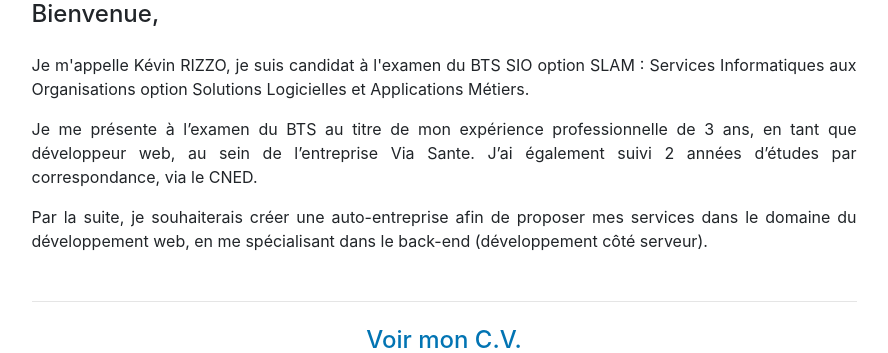
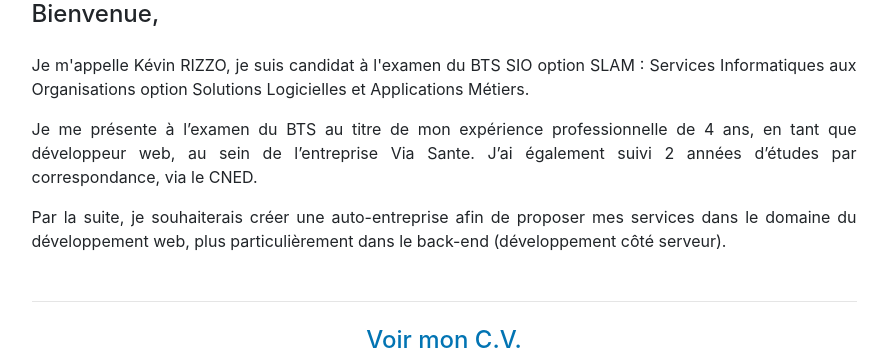
Before and after one commit to rizzok/portfolio-bts-sio, a PHP site: page / in a window 1280 px wide. Shown: the part 283-636 px from the top of the page, without its empty margins (196-1084 px from the left). Run offline with PHP 8.4, Linux system fonts and the light colour scheme; some libraries are stand-ins or nearby versions.

Commit message:
modif accueil

```diff
--- a/index.php
+++ b/index.php
@@ -14,8 +14,8 @@ require 'inc/header.php';
 			<div class="my-4 text-justify">
 				<p class="h4 mb-4">Bienvenue,</p>
 				<p>Je m'appelle Kévin RIZZO, je suis candidat à l'examen du BTS SIO option SLAM : Services Informatiques aux Organisations option Solutions Logicielles et Applications Métiers.</p>
-				<p>Je me présente à l’examen du BTS au titre de mon expérience professionnelle de 3 ans, en tant que développeur web, au sein de l’entreprise Via Sante. J’ai également suivi 2 années d’études par correspondance, via le CNED.</p>
-				<p>Par la suite, je souhaiterais créer une auto-entreprise afin de proposer mes services dans le domaine du développement web, en me spécialisant dans le back-end (développement côté serveur).</p>
+				<p>Je me présente à l’examen du BTS au titre de mon expérience professionnelle de 4 ans, en tant que développeur web, au sein de l’entreprise Via Sante. J’ai également suivi 2 années d’études par correspondance, via le CNED.</p>
+				<p>Par la suite, je souhaiterais créer une auto-entreprise afin de proposer mes services dans le domaine du développement web, plus particulièrement dans le back-end (développement côté serveur).</p>
 			</div>
 			<hr class="mt-5 mb-4">
 			<div class="my-4 text-center">
```
